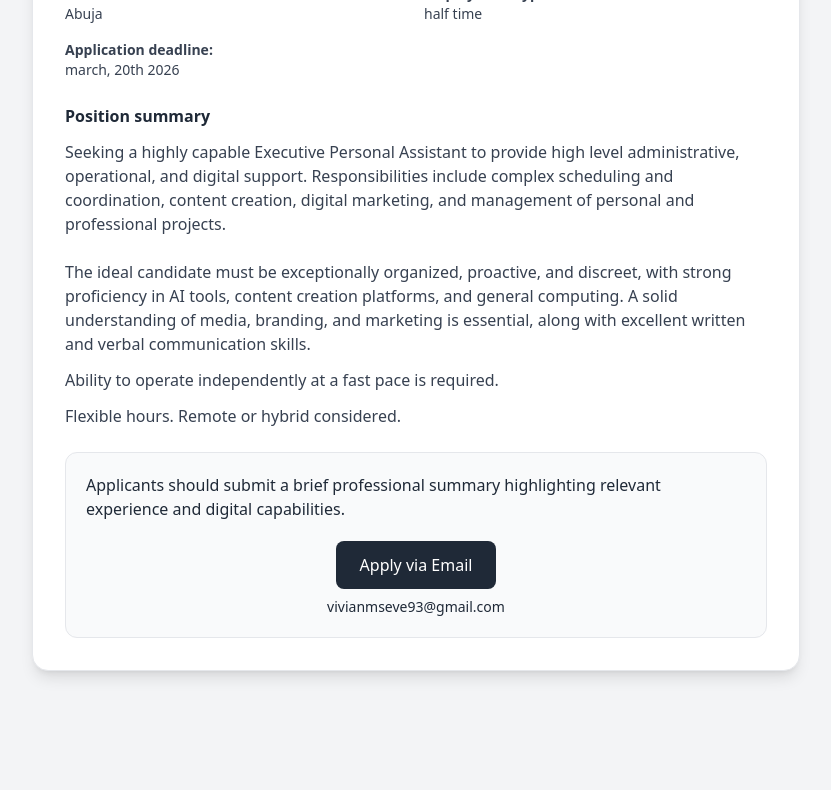
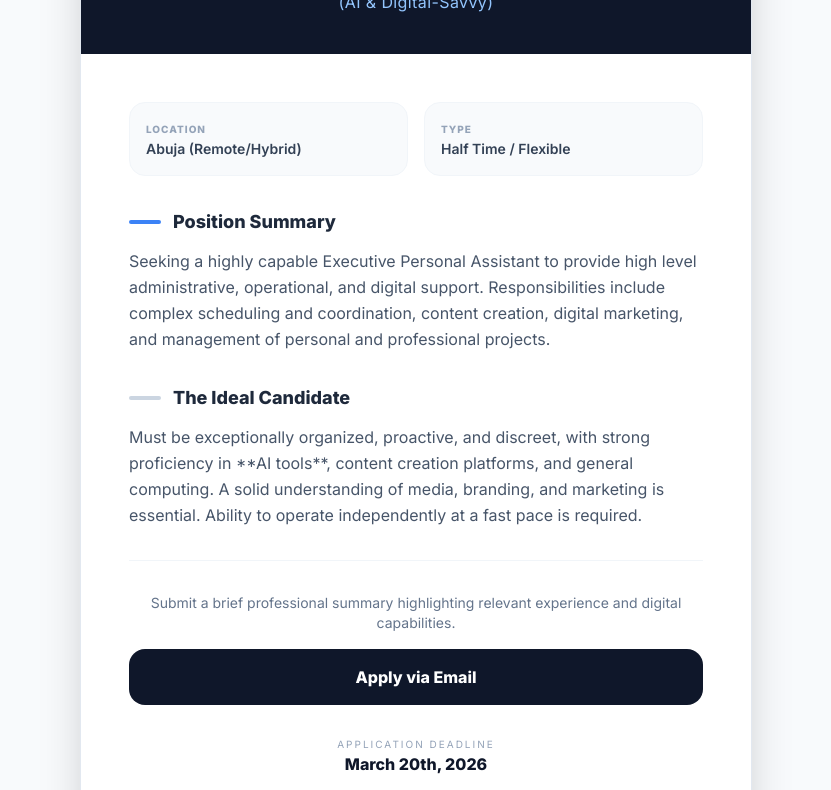
Before and after one commit to damitester/damitester.github.io, a plain HTML site: page index.html in a window 1280 px wide. Shown: the part 169-959 px from the top of the page, without its empty margins (224-1055 px from the left). Before the commit the page ends 864 px from the top, so only its background shows below. Drawn offline with nearby package versions, Linux system fonts and the light colour scheme.

Commit message:
Update index.html

```diff
--- a/index.html
+++ b/index.html
@@ -3,102 +3,107 @@
 <head>
     <meta charset="UTF-8">
     <meta name="viewport" content="width=device-width, initial-scale=1.0">
-<title>Job Vacancy - Executive Personal Assistant</title>
+    <title>Job Opening: Executive PA</title>
+    <script src="https://cdn.tailwindcss.com"></script>
+    <script src="https://unpkg.com/vue@3/dist/vue.global.js"></script>
+    <link rel="preconnect" href="https://fonts.googleapis.com">
+    <link rel="preconnect" href="https://fonts.gstatic.com" crossorigin>
+    <link href="https://fonts.googleapis.com/css2?family=Inter:wght@300;400;600;800&display=swap" rel="stylesheet">
+    <style>
+        body { font-family: 'Inter', sans-serif; }
+        .bg-pattern {
+            background-color: #f8fafc;
+            background-image: radial-gradient(#e2e8f0 0.5px, transparent 0.5px);
+            background-size: 24px 24px;
+        }
+    </style>
+</head>
+<body class="bg-pattern min-h-screen flex items-center justify-center p-6">
 
-<!-- Tailwind CSS CDN -->
-<script src="https://cdn.tailwindcss.com"></script>
+    <div id="app" class="max-w-2xl w-full bg-white shadow-2xl rounded-3xl overflow-hidden border border-slate-200">
 
-<!-- Vue CDN -->
-<script src="https://unpkg.com/vue@3/dist/vue.global.js"></script>
-
-</head>
-<body class="bg-gray-100 min-h-screen flex items-center justify-center p-6">
-
-<div id="app" class="w-full max-w-3xl">
-
-    <div class="bg-white rounded-2xl shadow-lg p-8 space-y-6 border border-gray-200">
-
-        <!-- Header -->
-        <div class="text-center space-y-2">
-            <h1 class="text-3xl font-bold text-gray-800">
-                Job Vacancy
+        <div class="bg-slate-900 p-10 text-center relative">
+            <div class="absolute top-4 right-6 text-slate-500 font-mono text-xs tracking-widest uppercase">
+                Ref: 2026/EPA
+            </div>
+            <span class="inline-block px-4 py-1 rounded-full bg-blue-500/10 text-blue-400 text-sm font-semibold mb-4 border border-blue-500/20">
+                We are hiring
+            </span>
+            <h1 class="text-3xl md:text-4xl font-extrabold text-white leading-tight">
+                Executive Personal Assistant
             </h1>
-            <h2 class="text-xl font-semibold text-gray-700">
-                {{ job.title }}
-            </h2>
+            <p class="text-blue-300 mt-2 font-medium tracking-wide">(AI & Digital-Savvy)</p>
         </div>
 
-        <!-- Job Details -->
-        <div class="grid sm:grid-cols-2 gap-4 text-gray-700 text-sm">
-            <div>
-                <p class="font-semibold">Location:</p>
-                <p>{{ job.location }}</p>
+        <div class="p-8 md:p-12 space-y-8">
+
+            <div class="grid grid-cols-2 gap-4 text-sm">
+                <div class="bg-slate-50 p-4 rounded-2xl border border-slate-100">
+                    <p class="text-slate-400 uppercase text-[10px] font-bold tracking-widest">Location</p>
+                    <p class="text-slate-700 font-semibold">Abuja (Remote/Hybrid)</p>
                 </div>
-
-            <div>
-                <p class="font-semibold">Employment type:</p>
-                <p>{{ job.type }}</p>
-            </div>
-
-            <div class="sm:col-span-2">
-                <p class="font-semibold">Application deadline:</p>
-                <p>{{ job.deadline }}</p>
+                <div class="bg-slate-50 p-4 rounded-2xl border border-slate-100">
+                    <p class="text-slate-400 uppercase text-[10px] font-bold tracking-widest">Type</p>
+                    <p class="text-slate-700 font-semibold">Half Time / Flexible</p>
                 </div>
             </div>
 
-        <!-- Summary -->
-        <div class="space-y-3 text-gray-700">
-            <h3 class="font-semibold text-gray-800">Position summary</h3>
-            <p>{{ job.summary }}</p>
-        </div>
+            <section>
+                <h2 class="text-lg font-bold text-slate-800 mb-3 flex items-center">
+                    <span class="w-8 h-1 bg-blue-500 rounded-full mr-3"></span>
+                    Position Summary
+                </h2>
+                <p class="text-slate-600 leading-relaxed">
+                    Seeking a highly capable Executive Personal Assistant to provide high level administrative, operational, and digital support. Responsibilities include complex scheduling and coordination, content creation, digital marketing, and management of personal and professional projects.
+                </p>
+            </section>
 
-        <!-- Requirements -->
-        <div class="space-y-3 text-gray-700">
-            <p>{{ job.requirements }}</p>
-            <p>{{ job.independence }}</p>
-            <p>{{ job.flexibility }}</p>
-        </div>
+            <section>
+                <h2 class="text-lg font-bold text-slate-800 mb-3 flex items-center">
+                    <span class="w-8 h-1 bg-slate-300 rounded-full mr-3"></span>
+                    The Ideal Candidate
+                </h2>
+                <p class="text-slate-600 leading-relaxed">
+                    Must be exceptionally organized, proactive, and discreet, with strong proficiency in **AI tools**, content creation platforms, and general computing. A solid understanding of media, branding, and marketing is essential. Ability to operate independently at a fast pace is required.
+                </p>
+            </section>
 
-        <!-- Application Instructions -->
-        <div class="bg-gray-50 border border-gray-200 rounded-xl p-5 text-gray-800 space-y-3">
-            <p>
-                Applicants should submit a brief professional summary highlighting relevant experience and digital capabilities.
+            <hr class="border-slate-100">
+
+            <div class="text-center space-y-4">
+                <p class="text-sm text-slate-500">
+                    Submit a brief professional summary highlighting relevant experience and digital capabilities.
                 </p>
 
-            <div class="text-center">
-                <a :href="'mailto:' + job.email"
-                   class="inline-block mt-2 px-6 py-3 rounded-lg bg-gray-800 text-white font-medium hover:bg-gray-700 transition">
+                <a
+                    :href="'mailto:' + email"
+                    @mouseover="hover = true"
+                    @mouseleave="hover = false"
+                    class="inline-block w-full py-4 px-8 rounded-2xl font-bold transition-all duration-300 transform"
+                    :class="hover ? 'bg-blue-600 text-white -translate-y-1 shadow-lg' : 'bg-slate-900 text-white'"
+                >
                     Apply via Email
                 </a>
-                <p class="text-sm mt-2">{{ job.email }}</p>
+
+                <div class="pt-4">
+                    <p class="text-[10px] text-slate-400 uppercase tracking-[0.2em]">Application Deadline</p>
+                    <p class="text-slate-900 font-bold">March 20th, 2026</p>
+                </div>
             </div>
         </div>
 
-    </div>
-
+        <div class="h-2 bg-gradient-to-r from-blue-500 via-purple-500 to-slate-900"></div>
     </div>
 
     <script>
-const { createApp } = Vue;
-
+        const { createApp, ref } = Vue
         createApp({
-    data() {
-        return {
-            job: {
-                title: "Executive Personal Assistant (AI & Digital-Savvy)",
-                location: "Abuja",
-                type: "half time",
-                deadline: "march, 20th 2026",
-                summary: "Seeking a highly capable Executive Personal Assistant to provide high level administrative, operational, and digital support. Responsibilities include complex scheduling and coordination, content creation, digital marketing, and management of personal and professional projects.",
-                requirements: "The ideal candidate must be exceptionally organized, proactive, and discreet, with strong proficiency in AI tools, content creation platforms, and general computing. A solid understanding of media, branding, and marketing is essential, along with excellent written and verbal communication skills.",
-                independence: "Ability to operate independently at a fast pace is required.",
-                flexibility: "Flexible hours. Remote or hybrid considered.",
-                email: "vivianmseve93@gmail.com"
+            setup() {
+                const email = ref('vivianmseve93@gmail.com')
+                const hover = ref(false)
+                return { email, hover }
             }
-        }
-    }
-}).mount('#app');
+        }).mount('#app')
     </script>
-
 </body>
 </html>
```
Lines whose indentation alone changed are shown as unchanged.
